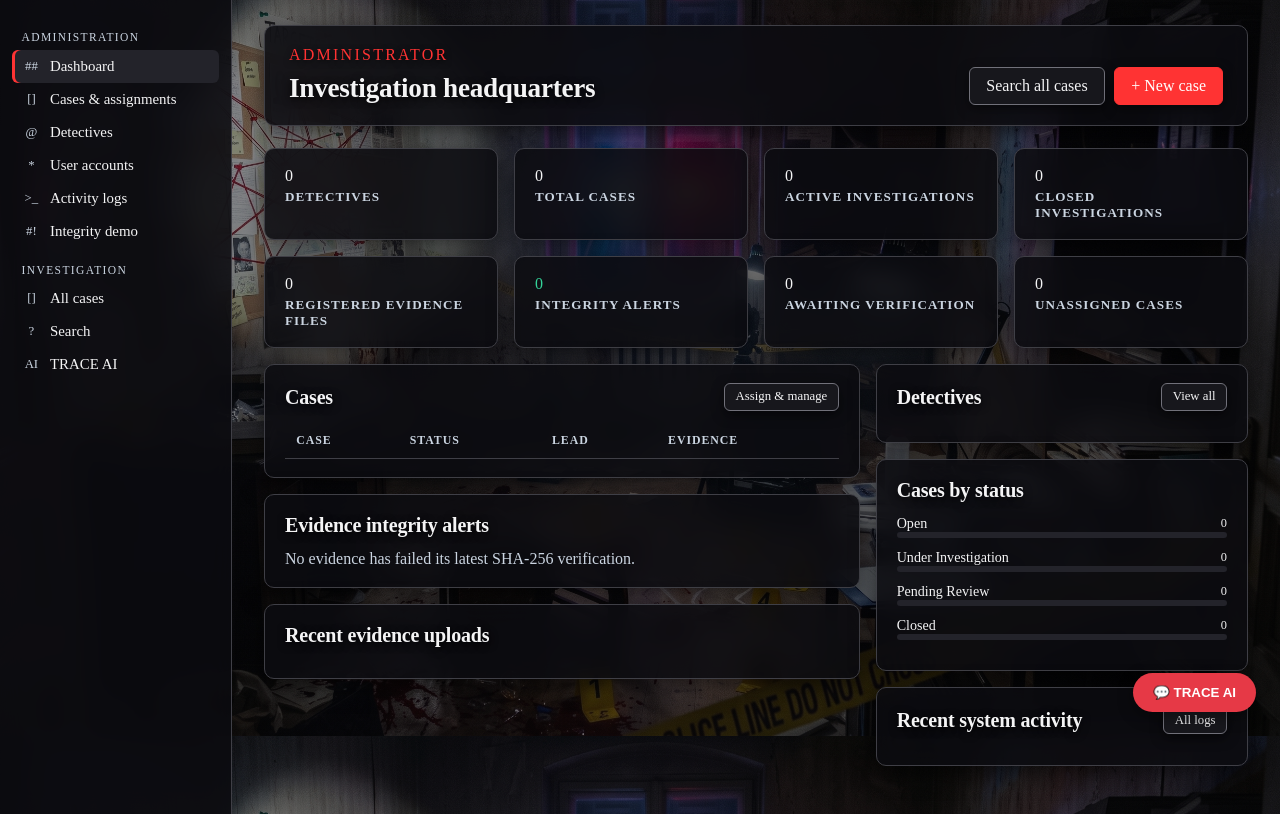
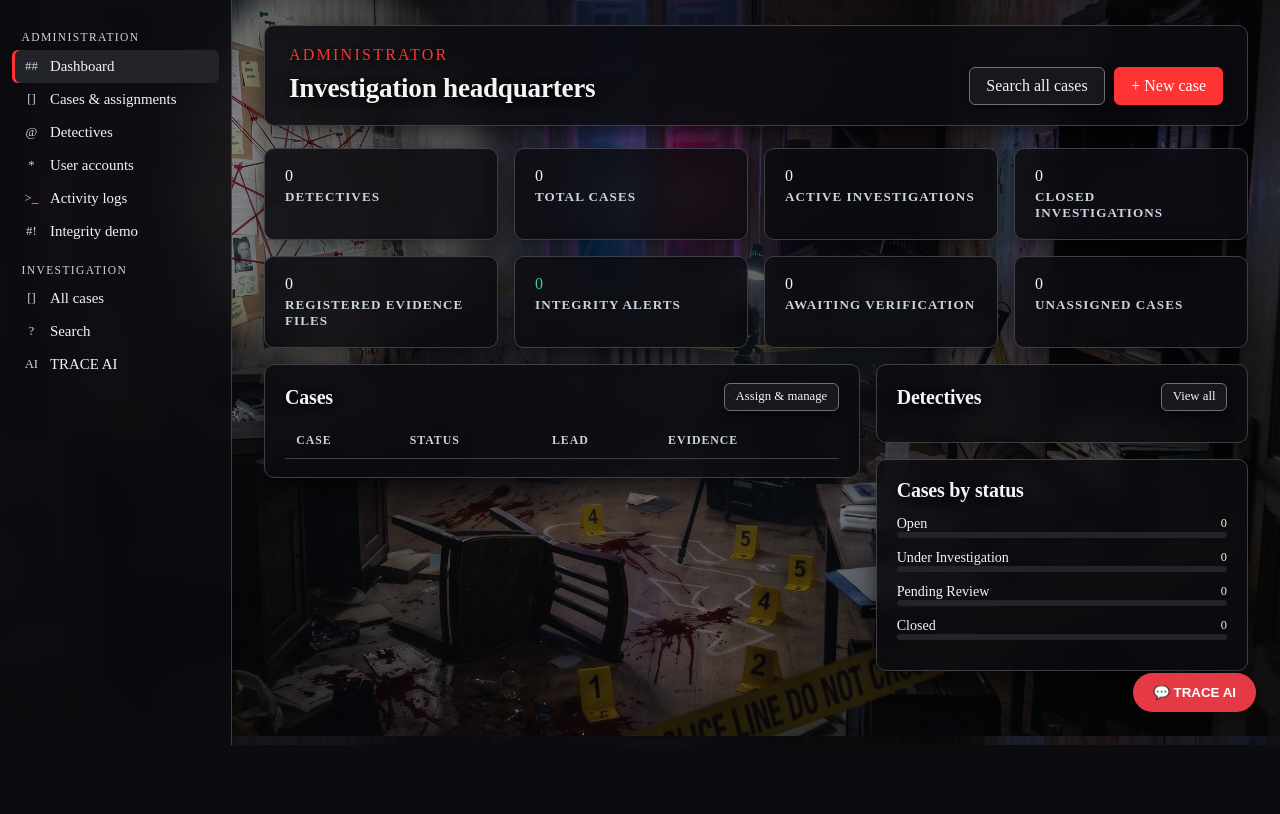
Before and after one commit to TRACEXX/TRACE-X, a Flask app: page /admin/ in a window 1280 px wide. Shown: the part 64-878 px from the top of the page. After the commit the page ends 809 px from the top, so only its background shows below. Run offline with Flask 3, Linux system fonts and the light colour scheme; the visitor is signed in with stand-in values (Sample User, id 1); data comes from the database, SQL or seed files in the repository; data that the repository does not hold is empty; parts of the project's set-up code (start-up, migrations or seed data) failed here and were passed over.

Commit message:
Updated templates files

```diff
--- a/templates/admin.html
+++ b/templates/admin.html
@@ -44,37 +44,6 @@
         </table>
       </div>
     </section>
-
-    <section class="card {{ 'alert' if alerts }}">
-      <div class="card-head"><h2>Evidence integrity alerts</h2></div>
-      {% if alerts %}
-        <ul class="list">
-          {% for e in alerts %}
-            <li class="item-row">
-              <div class="grow"><a href="{{ url_for('evidence.view', evidence_id=e.id) }}" class="mono">{{ e.evidence_code }}</a> {{ e.filename }}
-                <div class="muted" style="font-size:.82rem">{{ e.case_number }} &middot; last checked {{ e.last_verified_at }}</div></div>
-              {{ integrity_chip(e.integrity_status) }}
-            </li>
-          {% endfor %}
-        </ul>
-      {% else %}
-        <p class="muted" style="margin:0">No evidence has failed its latest SHA-256 verification.</p>
-      {% endif %}
-    </section>
-
-    <section class="card">
-      <div class="card-head"><h2>Recent evidence uploads</h2></div>
-      <ul class="list">
-        {% for e in recent_uploads %}
-          <li class="item-row">
-            <span class="type-tag">{{ e.file_type }}</span>
-            <div class="grow"><a href="{{ url_for('evidence.view', evidence_id=e.id) }}" class="mono">{{ e.evidence_code }}</a> {{ e.filename }}
-              <div class="muted" style="font-size:.82rem">{{ e.case_number }} &middot; {{ e.uploaded_by_name }} &middot; {{ e.uploaded_at }}</div></div>
-            {{ integrity_chip(e.integrity_status) }}
-          </li>
-        {% endfor %}
-      </ul>
-    </section>
   </div>
 
   <div class="stack">
@@ -100,16 +69,6 @@
         </div>
       {% endfor %}
     </section>
-
-    <section class="card">
-      <div class="card-head"><h2>Recent system activity</h2><a class="btn small" href="{{ url_for('admin.logs') }}">All logs</a></div>
-      <ul class="list" style="font-size:.86rem">
-        {% for log in recent_activity %}
-          <li><strong>{{ log.action }}</strong> {% if log.target_id %}<span class="mono">{{ log.target_id }}</span>{% endif %}
-            <div class="muted" style="font-size:.78rem">{{ log.timestamp }} &middot; {{ log.full_name or 'unknown user' }}</div></li>
-        {% endfor %}
-      </ul>
-    </section>
   </div>
 </div>
 {% endblock %}
--- a/templates/graph.html
+++ b/templates/graph.html
@@ -7,8 +7,7 @@
 </div>
 <div class="page-head">
   <div><div class="eyebrow">Evidence relationship graph &middot; {{ case.case_number }}</div><h1>{{ case.title }}</h1>
-    <p class="muted" style="margin:.3rem 0 0">{{ node_count }} nodes, {{ edge_count }} recorded relationships. The traversal runs in Python
-      (dsa/graph.py, adjacency list + BFS/DFS); the browser only draws the result.</p></div>
+    <p class="muted" style="margin:.3rem 0 0">{{ node_count }} nodes, {{ edge_count }} recorded relationships.</p></div>
 </div>
 
 <div class="split">
--- a/templates/login.html
+++ b/templates/login.html
@@ -46,7 +46,6 @@
         </div>
         <button class="btn primary block" type="submit">Log in</button>
       </form>
-      <p class="hint" style="margin:1rem 0 0">Credentials are checked on the server. Every successful and failed login is recorded in the activity log.</p>
     </div>
   </div>
 </div>
```
